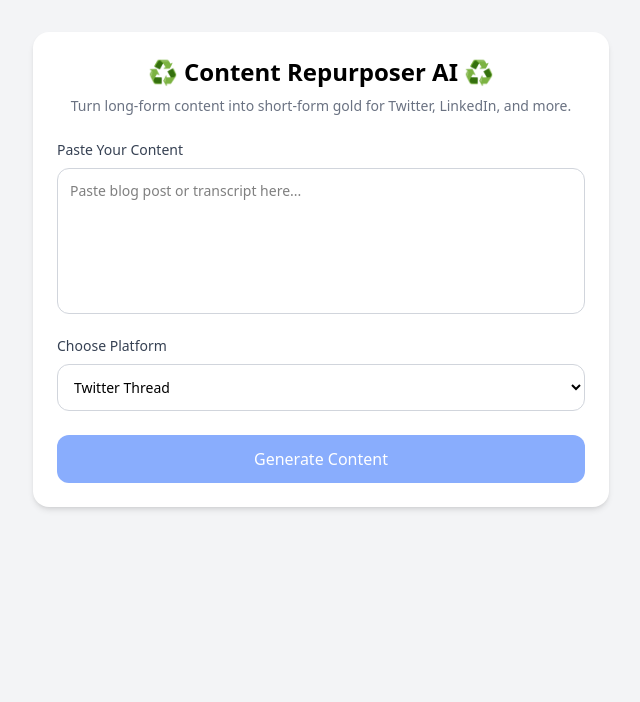
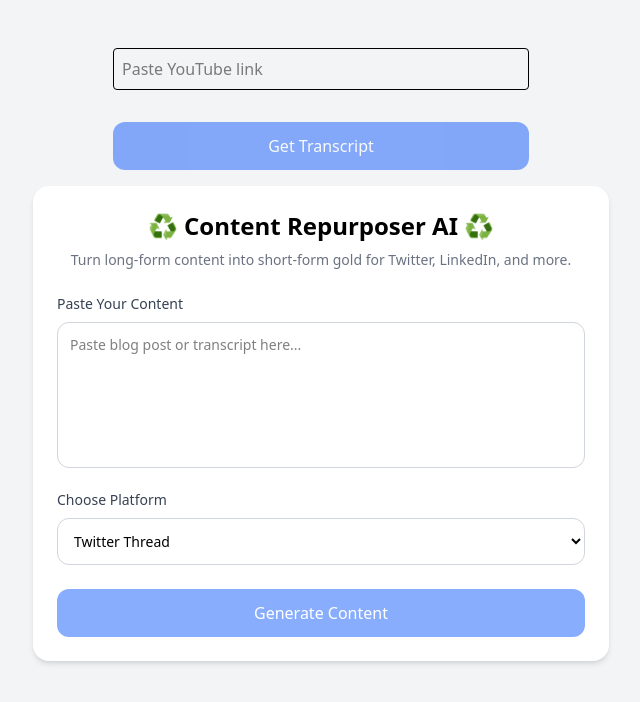
Before and after one commit to sarahelisabethcominotti/content-repurposer-ai, a Next.js app: page / in a window 1280 px wide. Shown: the top 702 px of the page, without its empty margins (319-959 px from the left). Built offline with nearby package versions, Linux system fonts and the light colour scheme.

Commit message:
logic for fetching transcript from youtube links

```diff
--- a/package.json
+++ b/package.json
@@ -14,7 +14,8 @@
     "dotenv": "^16.4.7",
     "next": "15.2.4",
     "react": "^19.0.0",
-    "react-dom": "^19.0.0"
+    "react-dom": "^19.0.0",
+    "youtube-transcript": "^1.2.1"
   },
   "devDependencies": {
     "autoprefixer": "^10.4.21",
--- /dev/null
+++ b/pages/api/transcript.js
@@ -0,0 +1,19 @@
+import { fetchTranscriptFromYoutube } from "@/public/lib/youtubeTranscript";
+
+export default async function handler(req, res) {
+    const { videoUrl } = req.body;
+
+    const videoIdMatch = videoUrl.match(/(?:v=|\/)([0-9A-Za-z_-]{11})/);
+    const videoId = videoIdMatch ? videoIdMatch[1] : null;
+
+    if (!videoId) {
+      return res.status(400).json({ error: 'Invalid YouTube URL' });
+    }
+
+    try {
+      const transcript = await fetchTranscriptFromYoutube(videoId);
+      res.status(200).json({ transcript });
+    } catch (error) {
+      res.status(500).json({ error: error.message });
+    }
+  }
--- a/pages/index.js
+++ b/pages/index.js
@@ -5,6 +5,7 @@ export default function Home() {
   const [platform, setPlatform] = useState("Twitter Thread");
   const [output, setOutput] = useState("");
   const [loading, setLoading] = useState(false);
+
 
   const generateContent = async () => {
     setLoading(true);
@@ -18,9 +19,44 @@ export default function Home() {
     setLoading(false);
   };
 
+ //youtube link
+ const [url, setUrl] = useState('');
+ const [loadingYoutube, setLoadingYoutube] = useState(false)
+
+  const handleFetch = async () => {
+    setLoadingYoutube(true);
+    const res = await fetch('/api/transcript', {
+      method: 'POST',
+      headers: { 'Content-Type': 'application/json' },
+      body: JSON.stringify({ videoUrl: url }),
+    });
+
+    const data = await res.json();
+    setInput(data.transcript || data.error);
+    setLoadingYoutube(false);
+  };
+  //end youtube link
+
   return (
 
     <div className="min-h-screen bg-gray-100 py-8 px-4">
+      <div className="p-4 max-w-md mx-auto">
+      <input
+        type="text"
+        placeholder="Paste YouTube link"
+        className="w-full p-2 border rounded mb-2"
+        value={url}
+        onChange={(e) => setUrl(e.target.value)}
+      />
+      <button
+        onClick={handleFetch}
+        disabled={loadingYoutube || !url.trim()}
+        className="mt-6 w-full bg-blue-600 text-white py-3 rounded-xl font-medium hover:bg-blue-700 transition-all disabled:opacity-50"
+      >
+        {loadingYoutube ? 'Fetching...' : 'Get Transcript'}
+      </button>
+
+    </div>
       <div className="max-w-xl mx-auto bg-white p-6 rounded-2xl shadow-md">
         <h1 className="text-2xl font-semibold text-center mb-2">
         ♻️ Content Repurposer AI ♻️
@@ -61,6 +97,8 @@ export default function Home() {
           {loading ? "Generating..." : "Generate Content"}
         </button>
 
+
+
         {output && (
           <div className="mt-8 bg-gray-50 border border-gray-200 rounded-xl p-4">
             <h2 className="text-md font-semibold mb-2">🎯 Generated Output</h2>
--- /dev/null
+++ b/public/lib/youtubeTranscript.js
@@ -0,0 +1,13 @@
+import { YoutubeTranscript } from 'youtube-transcript';
+
+export const fetchTranscriptFromYoutube = async (videoId) => {
+  try {
+    const transcript = await YoutubeTranscript.fetchTranscript(videoId);
+    const fullText = transcript.map((item) => item.text).join(' ');
+    console.log(fullText)
+    return fullText;
+  } catch (error) {
+    console.error('Error fetching transcript:', error);
+    throw new Error('Could not fetch transcript. Video may not have captions.');
+  }
+};
```
Also changed, not shown: 1 other file (tests, documents, lock files or other folders).
